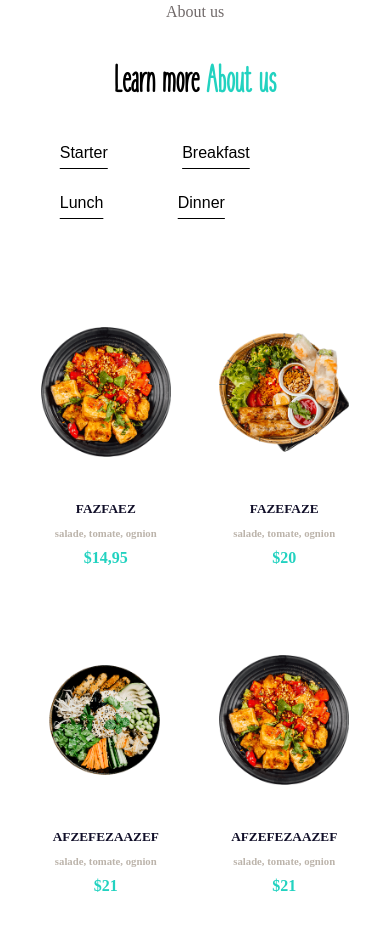
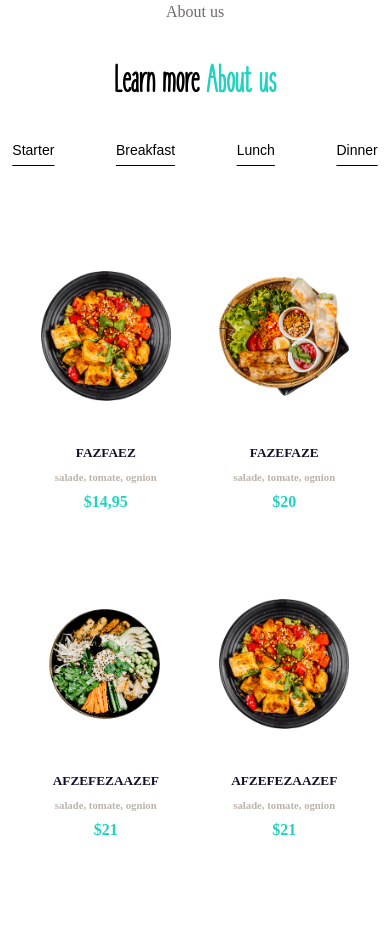
Before and after one commit to VitorLucas44/cs_miam_js, a website: page index.html in a window 390 px wide. Shown: the part 4133-5061 px from the top of the page. Drawn offline with Linux system fonts and the light colour scheme.

Commit message:
responsiv sec5

```diff
--- a/src/sass/style.sass
+++ b/src/sass/style.sass
@@ -762,3 +762,10 @@ footer
             width: 380px
         .cardblanche
             width: 380px
+    #section5
+        padding-bottom: 250px
+        .wrapper
+            #buttons
+                display: flex
+                button
+                    font-size: 14px
```
Also changed, not shown: public/css/style.css, 1 other file.
